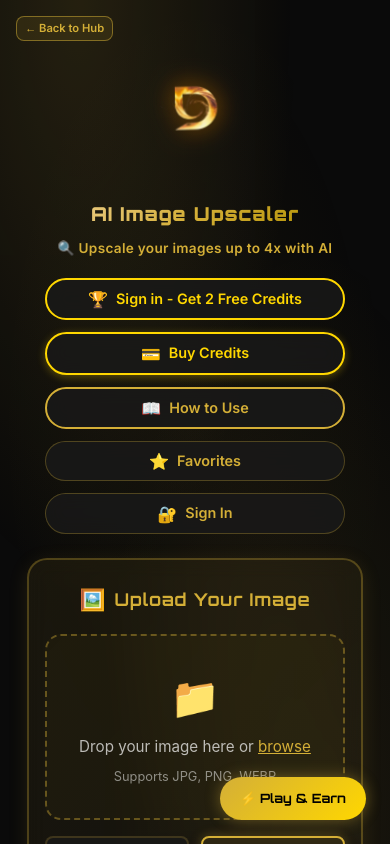
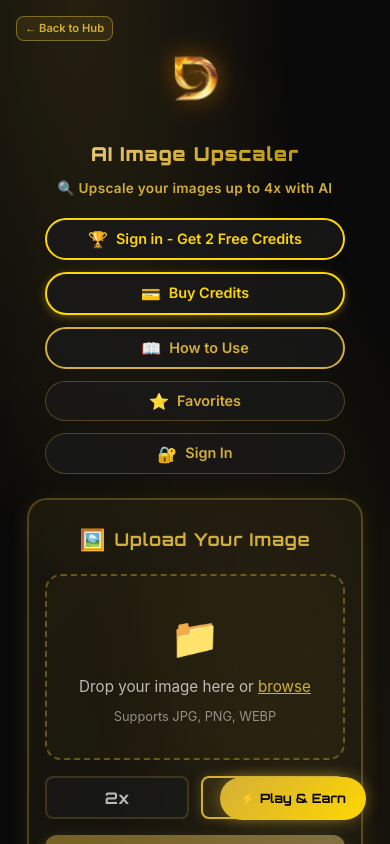
Before and after one commit to deepvortexia/image-upscaler, a React (Vite) app: page / in a window 390 px wide. Shown: the top 844 px of the page. Built offline with nearby package versions, Linux system fonts and the light colour scheme; no server answers.

Commit message:
fix: upscaler logo mobile 480px size

```diff
--- a/src/components/Header.css
+++ b/src/components/Header.css
@@ -216,7 +216,8 @@
 @media (max-width: 480px) {
   .hub-header { padding: 3rem 0.5rem 1rem; }
   .back-to-hub-link { font-size: 0.7rem; padding: 0.2rem 0.5rem; }
-  .logo-display-zone { width: 60px; height: 120px !important; margin: 0 auto 1rem; }
+  .logo-display-zone { width: 60px; height: 60px !important; margin: 0 auto 1rem; }
+  .brand-logo-image { height: 80px !important; }
   .brand-title-text { font-size: 1.2rem; letter-spacing: 1px; margin: 1rem 0 0.3rem; }
   .primary-tagline { font-size: 0.85rem; margin: 0.3rem 0 1.2rem; }
   .hub-pills-container { flex-direction: column; width: 100%; max-width: 300px; gap: 0.75rem; }
```
